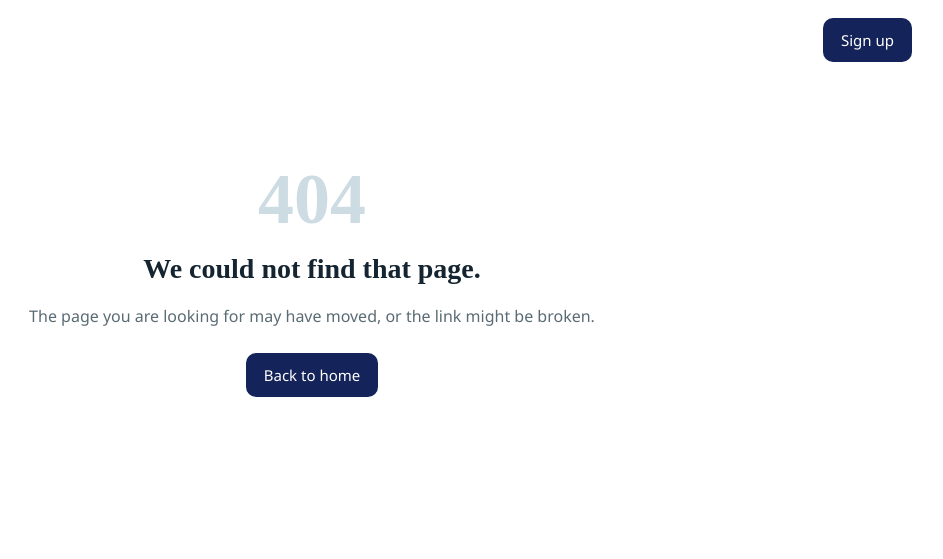
After one commit to ANishKatwal08/Nexora, a Flask app: template app/templates/errors/404.html in a window 1280 px wide. The commit adds this page. Shown: the top 559 px of the page, without its empty margins (328-1271 px from the left). Run offline with Flask 3, Linux system fonts and the light colour scheme; the template is opened without the code that fills it, so the values that code supplies are empty.

Commit message:
Added custom 404 and 500 error pages with handlers

```diff
--- a/app/__init__.py
+++ b/app/__init__.py
@@ -1,6 +1,7 @@
 from flask import Flask, render_template, session, request, abort
 from config import Config
 from app.database import create_tables, seed_skills
+from flask import Flask, render_template
 import secrets
 import os
 
@@ -112,3 +113,11 @@ def create_app():
         return render_template("home.html")
 
     return app
+
+    @app.errorhandler(404)
+    def not_found(error):
+        return render_template("errors/404.html"), 404
+
+    @app.errorhandler(500)
+    def server_error(error):
+        return render_template("errors/500.html"), 500
--- a/app/static/css/home.css
+++ b/app/static/css/home.css
@@ -1,5 +1,5 @@
 /* =========================================================
-   Nexora — landing page styles
+   Nexora, landing page styles
    Palette: dusty muted blue, cream, deep navy
    Typography: Playfair Display (display) + Inter (body)
    ========================================================= */
--- a/app/static/css/style.css
+++ b/app/static/css/style.css
@@ -857,3 +857,8 @@ a:hover { text-decoration: underline; }
 
 .mentor-name a { color: inherit; }
 .mentor-name a:hover { color: var(--accent); text-decoration: none; }
+
+.error-wrap { min-height: 70vh; display: flex; align-items: center; justify-content: center; text-align: center; padding: 40px 20px; }
+.error-code { font-size: 72px; font-weight: 700; color: #cddce3; margin: 0; line-height: 1; font-family: "Playfair Display", serif; }
+.error-title { font-size: 28px; color: #142430; margin: 12px 0; font-family: "Playfair Display", serif; }
+.error-text { color: #5a6b74; margin-bottom: 24px; }
--- a/app/templates/dashboard/mentor.html
+++ b/app/templates/dashboard/mentor.html
@@ -24,7 +24,7 @@
         <div class="kpi-icon icon-purple"><i class="fa-solid fa-star"></i></div>
         <div>
             <span class="kpi-label">Average rating</span>
-            <span class="kpi-value">{{ "%.1f"|format(rating) if rating else "–" }}</span>
+            <span class="kpi-value">{{ "%.1f"|format(rating) if rating else "0.0" }}</span>
         </div>
     </div>
 </div>
--- /dev/null
+++ b/app/templates/errors/404.html
@@ -0,0 +1,12 @@
+{% extends "base.html" %}
+{% block title %}Page not found{% endblock %}
+{% block content %}
+<main class="error-wrap">
+    <div class="error-inner">
+        <p class="error-code">404</p>
+        <h1 class="error-title">We could not find that page.</h1>
+        <p class="error-text">The page you are looking for may have moved, or the link might be broken.</p>
+        <a href="{{ url_for('home') }}" class="btn btn-primary">Back to home</a>
+    </div>
+</main>
+{% endblock %}
```
Also changed, not shown: app/templates/errors/500.html (added, +12 -0 lines).
